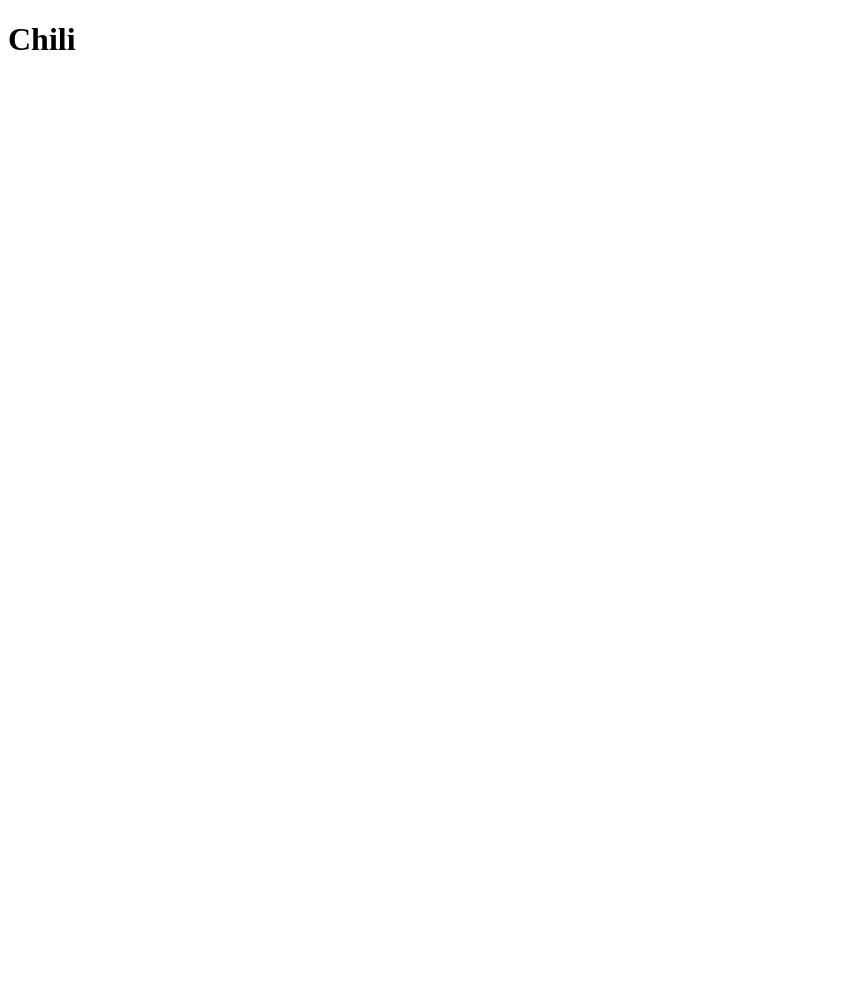
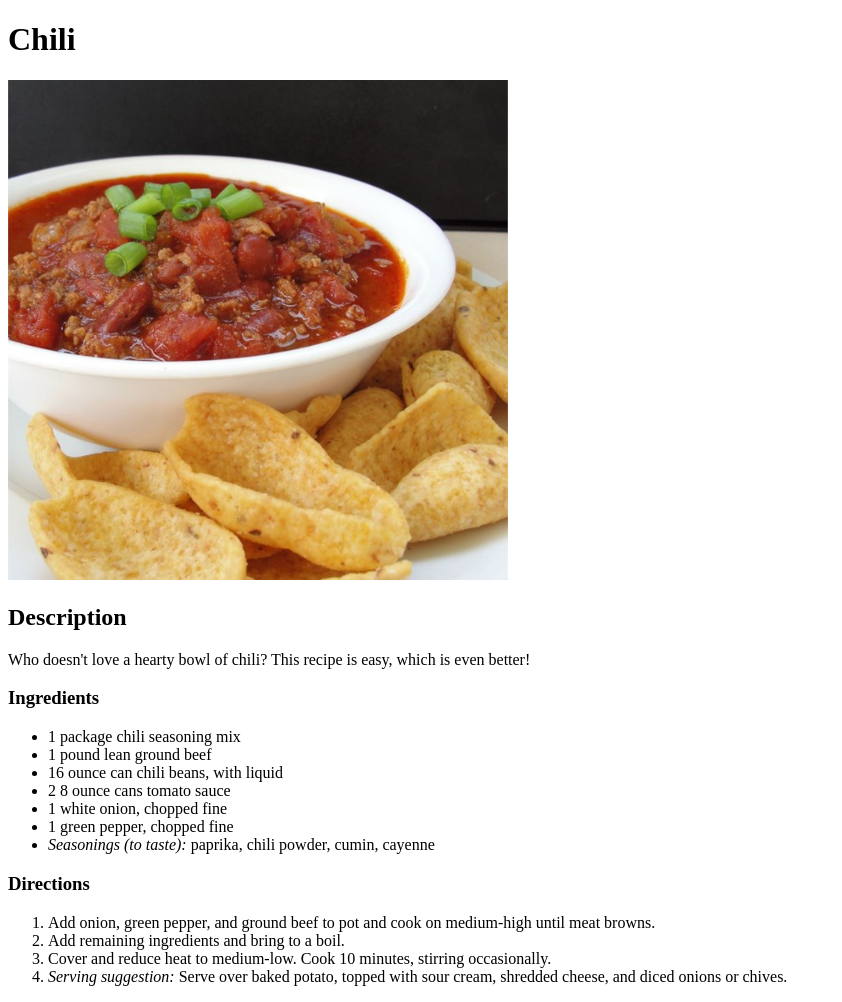
Before and after one commit to chaoticmewtral/odin-recipes, a plain HTML site: page recipes/chili.html in a window 1280 px wide. Shown: the whole page, without its empty margins (0-842 px from the left). Before the commit the page ends 800 px from the top, so only its background shows below. Drawn offline with Linux system fonts and the light colour scheme.

Commit message:
Add ingredients and directions to chili.html

```diff
--- a/recipes/chili.html
+++ b/recipes/chili.html
@@ -7,5 +7,28 @@
 
     <body>
         <h1>Chili</h1>
+        <img src="../images/chili.jpg" alt="bowl of chili with chips in the foreground" height="500">
+
+        <h2>Description</h2>
+        <p>Who doesn't love a hearty bowl of chili? This recipe is easy, which is even better!</p>
+
+        <h3>Ingredients</h3>
+        <ul>
+            <li>1 package chili seasoning mix</li>
+            <li>1 pound lean ground beef</li>
+            <li>16 ounce can chili beans, with liquid</li>
+            <li>2 8 ounce cans tomato sauce</li>
+            <li>1 white onion, chopped fine</li>
+            <li>1 green pepper, chopped fine</li>
+            <li><em>Seasonings (to taste):</em> paprika, chili powder, cumin, cayenne</li>
+        </ul>
+
+        <h3>Directions</h3>
+        <ol>
+            <li>Add onion, green pepper, and ground beef to pot and cook on medium-high until meat browns.</li>
+            <li>Add remaining ingredients and bring to a boil.</li>
+            <li>Cover and reduce heat to medium-low. Cook 10 minutes, stirring occasionally.</li>
+            <li><em>Serving suggestion:</em> Serve over baked potato, topped with sour cream, shredded cheese, and diced onions or chives.</li>
+        </ol>
     </body>
 </html>
```
